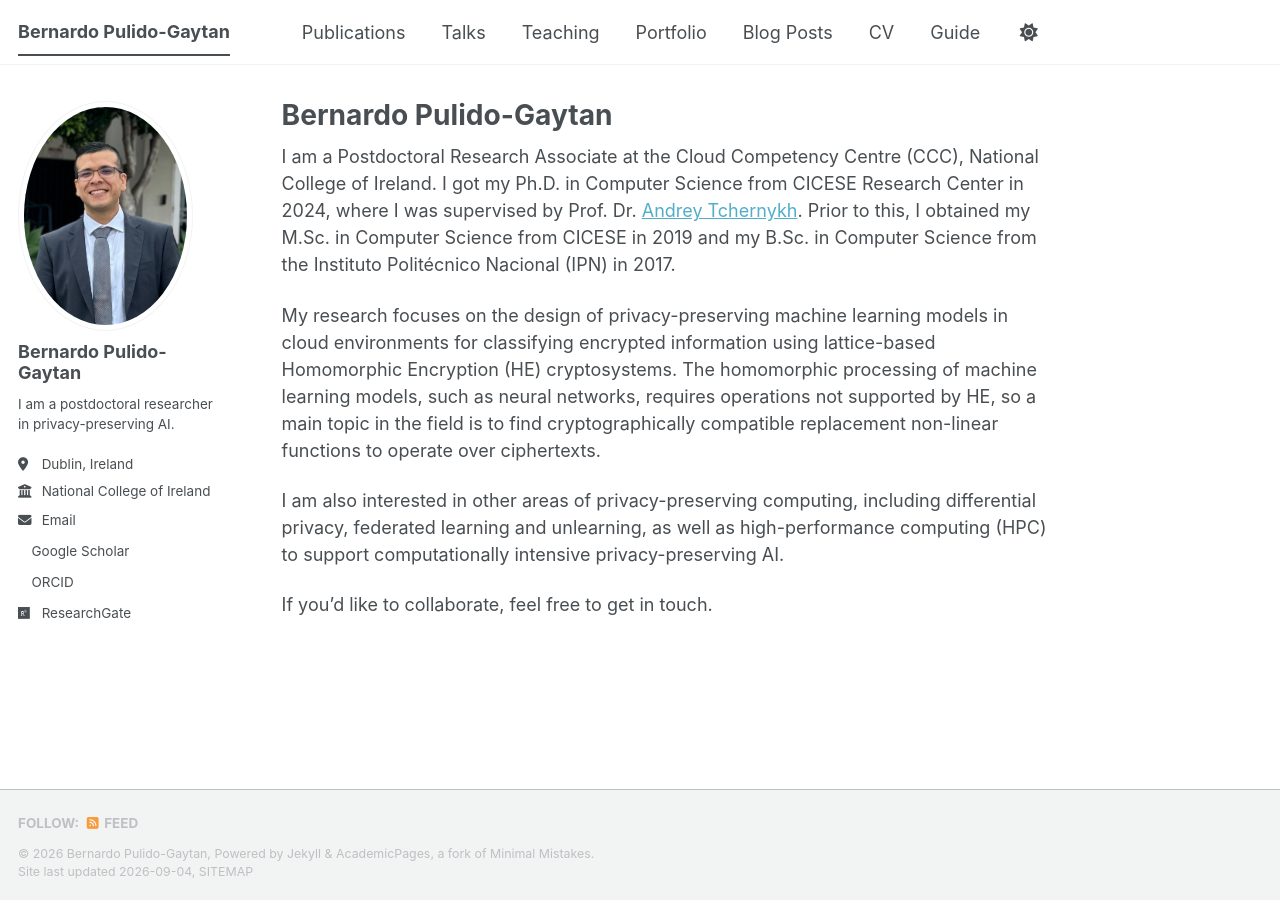
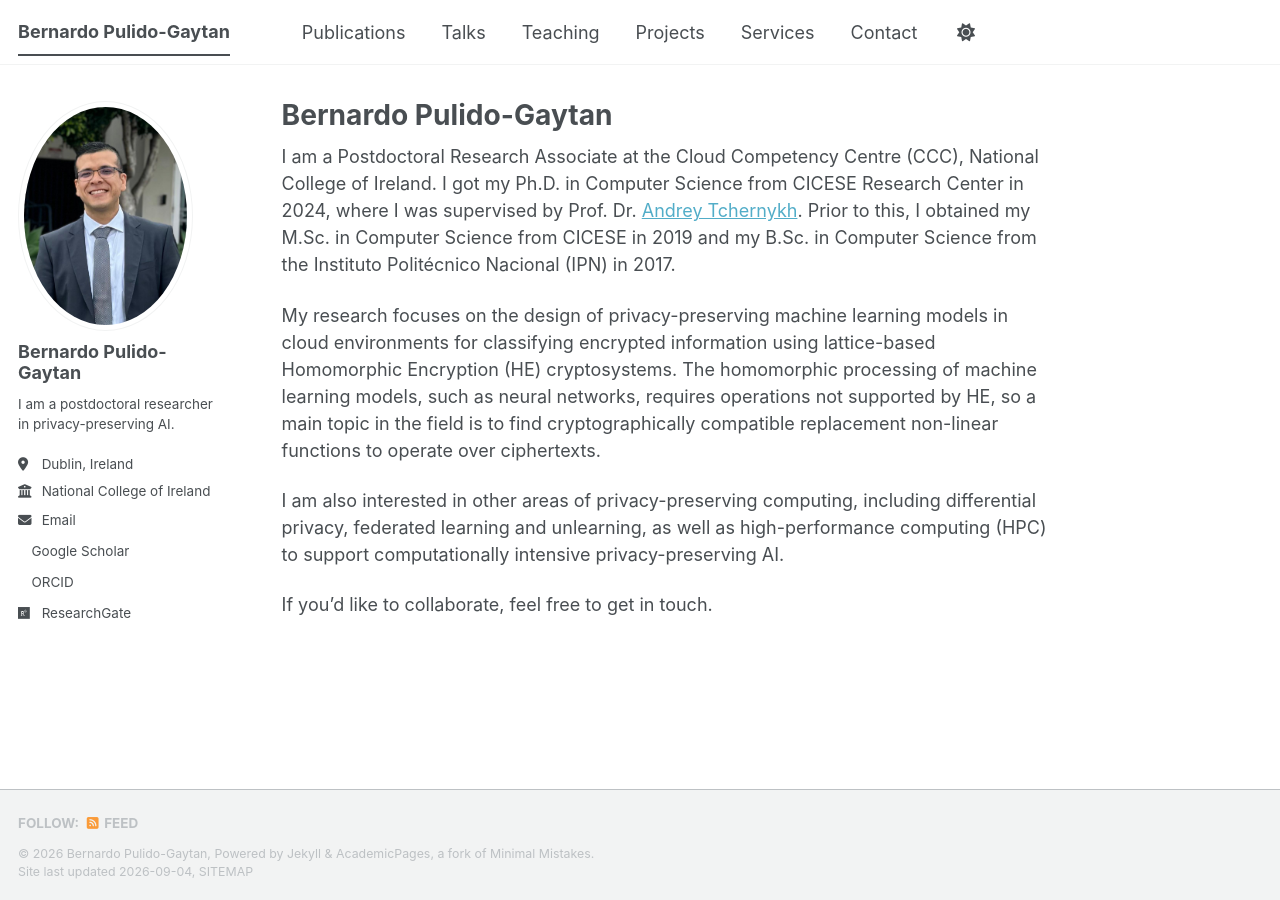
Before and after one commit to BernardoPulido/bernardopulido.github.io, a Jekyll site: the page built from _pages/about.md, in a window 1280 px wide. Built offline with Jekyll 4.4.1, drawn with Linux system fonts in a browser that asks for light colours; a style sheet for code colours, icons or effects is not loaded.

Commit message:
Update navigation.yml

```diff
--- a/_data/navigation.yml
+++ b/_data/navigation.yml
@@ -17,17 +17,14 @@ main:
   - title: "Teaching"
     url: /teaching/
 
-  - title: "Portfolio"
-    url: /portfolio/
+  - title: "Projects"
+    url: /projects/
 
-  - title: "Blog Posts"
-    url: /year-archive/
+  - title: "Services"
+    url: /services/
 
-  - title: "CV"
-    url: /cv/
+  - title: "Contact"
+    url: /contact/
 
   # - title: "CV"
   #   url: /cv-json/
-
-  - title: "Guide"
-    url: /markdown/
```
